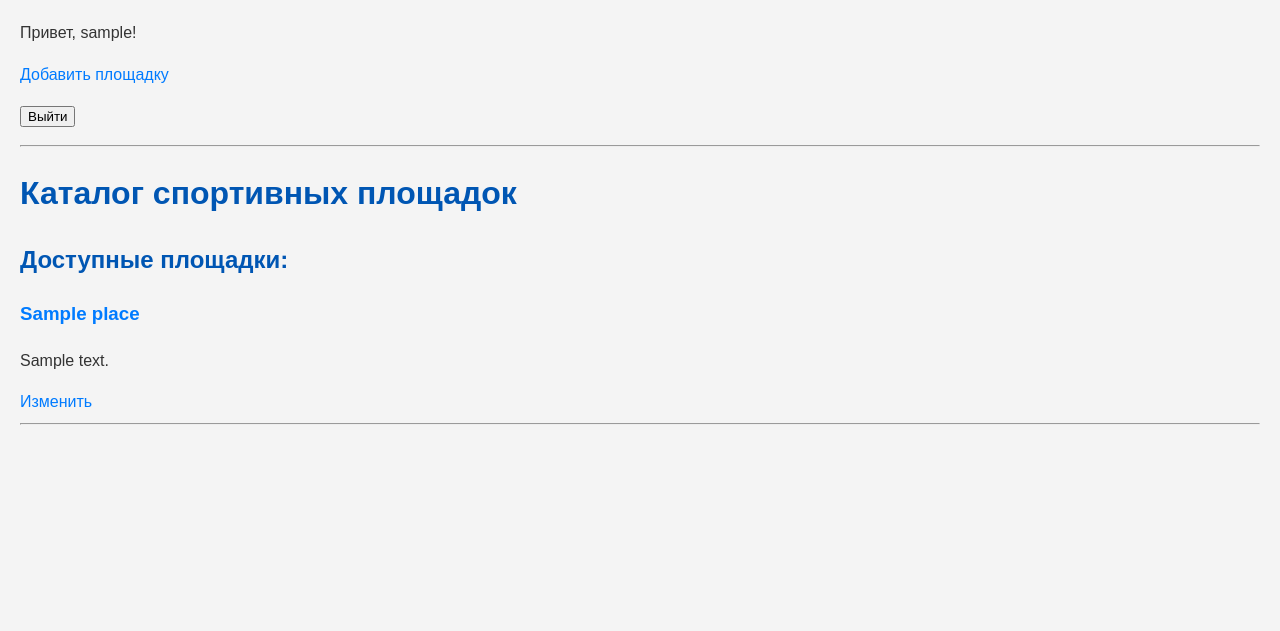
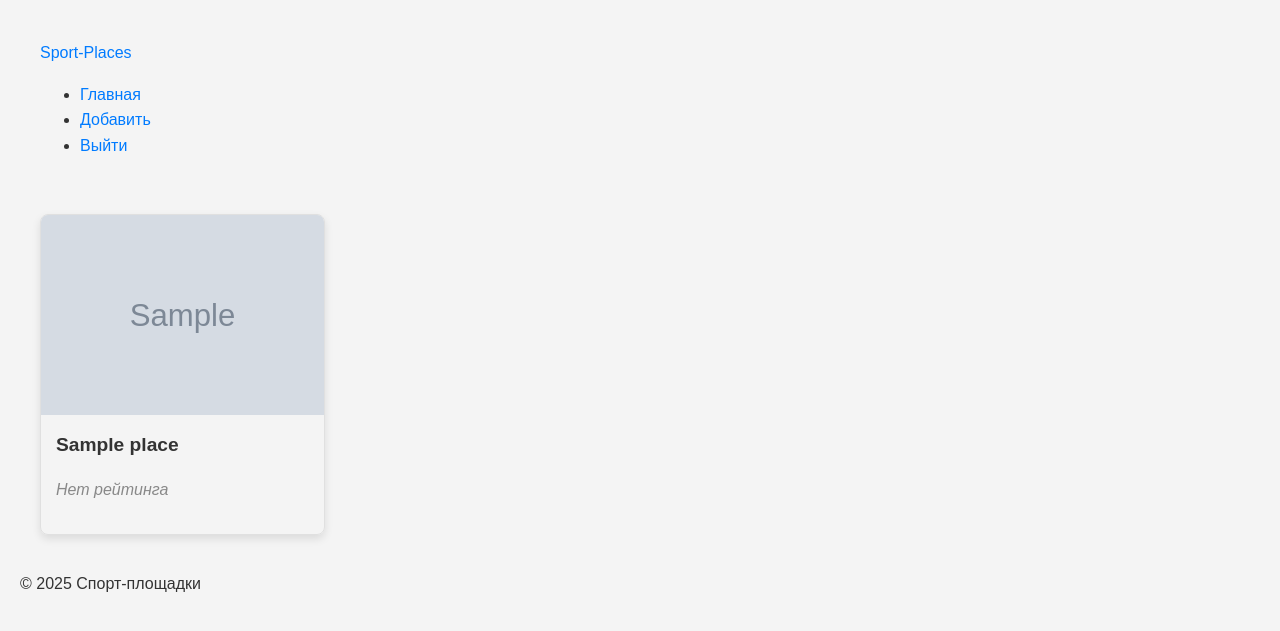
Before and after one commit to Andrei-KV/sport-places-2025, a Django app: page / in a window 1280 px wide. Shown: the top 631 px of the page. Run offline with Django 5.2, Linux system fonts and the light colour scheme; a user stored in the database is signed in; tables that the repository leaves empty hold one stand-in row (values such as "Sample post"); grey boxes marked "Sample" are stand-in pictures.

Commit message:
Add: base.html

```diff
--- a/places/models.py
+++ b/places/models.py
@@ -8,6 +8,13 @@ class Place(models.Model):
     user = models.ForeignKey(User, on_delete=models.CASCADE, null=True, blank=True)
     latitude = models.DecimalField(max_digits=9, decimal_places=6, null=True, blank=True)
     longitude = models.DecimalField(max_digits=9, decimal_places=6, null=True, blank=True)
+
+    @property
+    def first_photo(self):
+        """Возвращает первое фото для использования в качестве миниатюры."""
+        return self.photos.first()
+    # @property — это декоратор в Python, который превращает метод класса в свойство.
+    # он позволяет вызывать метод, как будто это обычный атрибут (переменная), без скобок ()
 
     def __str__(self):
         return self.name
--- a/places/static/css/styles.css
+++ b/places/static/css/styles.css
@@ -70,3 +70,93 @@ a:hover {
     height: 100%;
     border: none;
 }
+
+/* ------------------------------------------ */
+/* Настройки стартовой страницы */
+/* Общие стили для контейнера */
+.container {
+    max-width: 1200px;
+    margin: 0 auto;
+    padding: 20px;
+}
+
+/* Стили для сетки карточек */
+.card-list {
+    display: grid;
+    grid-template-columns: repeat(auto-fill, minmax(280px, 1fr));
+    gap: 20px;
+}
+
+/* Стили для отдельной карточки */
+.card {
+    border: 1px solid #e0e0e0;
+    border-radius: 8px;
+    overflow: hidden;
+    box-shadow: 0 4px 8px rgba(0, 0, 0, 0.1);
+    transition: transform 0.2s, box-shadow 0.2s;
+}
+
+.card:hover {
+    transform: translateY(-5px);
+    box-shadow: 0 8px 16px rgba(0, 0, 0, 0.2);
+}
+
+.card a {
+    text-decoration: none;
+    color: #333;
+}
+
+.card-image {
+    width: 100%;
+    height: 200px;
+    object-fit: cover;
+    display: block;
+}
+
+/* Стили для плейсхолдера, если нет фото */
+.placeholder-image {
+    width: 100%;
+    height: 200px;
+    background-color: #f0f0f0;
+    display: flex;
+    justify-content: center;
+    align-items: center;
+    color: #888;
+}
+
+/* Стили для контента внутри карточки */
+.card-content {
+    padding: 15px;
+}
+
+.card-title {
+    margin: 0 0 10px 0;
+    font-size: 1.2em;
+}
+
+/* Стили для звездного рейтинга */
+.rating-display {
+    display: flex;
+    align-items: center;
+    color: #f39c12; /* Цвет звезд */
+}
+
+.rating-display .star {
+    font-size: 1.2em;
+    margin-right: 2px;
+}
+
+.rating-display .star.filled {
+    color: #f1c40f; /* Заполненный цвет */
+}
+
+.rating-value {
+    margin-left: 5px;
+    font-weight: bold;
+    color: #555;
+}
+
+.no-rating {
+    color: #888;
+    font-style: italic;
+}
--- /dev/null
+++ b/templates/base/base.html
@@ -0,0 +1,42 @@
+<!DOCTYPE html>
+<html lang="ru">
+<head>
+    <meta charset="UTF-8">
+    <meta name="viewport" content="width=device-width, initial-scale=1.0">
+    <title>{% block title %}Спорт-площадки{% endblock %}</title>
+    {% load static %}
+    <link rel="stylesheet" href="{% static 'css/styles.css' %}">
+</head>
+<body>
+    <header class="header">
+        <div class="container header-container">
+            <div class="logo">
+                <a href="{% url 'home' %}">
+                    <span class="logo-text">Sport-Places</span>
+                </a>
+            </div>
+            <nav class="main-nav">
+                <ul class="nav-list">
+                    <li><a href="{% url 'home' %}">Главная</a></li>
+                    {% if user.is_authenticated %}
+                        <li><a href="{% url 'add_place' %}">Добавить</a></li>
+                        <li><a href="{% url 'logout' %}">Выйти</a></li>
+                    {% else %}
+                        <li><a href="{% url 'login' %}">Войти</a></li>
+                        <li><a href="{% url 'register' %}">Регистрация</a></li>
+                    {% endif %}
+                </ul>
+            </nav>
+        </div>
+    </header>
+
+    <main>
+        {% block content %}
+        {% endblock %}
+    </main>
+
+    <footer>
+        <p>© 2025 Спорт-площадки</p>
+    </footer>
+</body>
+</html>
--- a/templates/places/home.html
+++ b/templates/places/home.html
@@ -1,45 +1,35 @@
+{% extends '../base/base.html' %}
 {% load static %}
-<!DOCTYPE html>
-<html lang="ru">
-<head>
-    <meta charset="UTF-8">
-    <title>Каталог спортплощадок</title>
-    <link rel="stylesheet" href="{% static 'css/styles.css' %}">
-</head>
-<body>
-    <header>
-        {% if user.is_authenticated %}
-            <p>Привет, {{ user.username }}!</p>
-            <p><a href="{% url 'add_place' %}">Добавить площадку</a></p>
-            <p>
-                <form action="{% url 'logout' %}" method="post">
-                    {% csrf_token %}
-                    <button type="submit">Выйти</button>
-                </form>
-            </p>
-        {% else %}
-            <p><a href="{% url 'register' %}">Зарегистрироваться</a> | <a href="{% url 'login' %}">Войти</a></p>
-        {% endif %}
-        <hr>
-    </header>
-    <h1>{{ title }}</h1>
 
-    <h2>Доступные площадки:</h2>
-
-    {% for place in places %}
-        <div>
-            <h3><a href="{% url 'place_detail' place.id %}">{{ place.name }}</a></h3>
-            <p>{{ place.description }}</p>
-            {% if user.is_authenticated %}
-                <a href="{% url 'edit_place' place.id %}">Изменить</a>
-            {% endif %}
+{% block content %}
+<div class="container">
+    <div class="card-list">
+        {% for place in places %}
+        <div class="card">
+            <a href="{% url 'place_detail' place.id %}">
+                {% if place.first_photo %}
+                    <img src="{{ place.first_photo.image.url }}" alt="{{ place.name }}" class="card-image">
+                {% else %}
+                    <div class="placeholder-image">
+                        <p>Нет фото</p>
+                    </div>
+                {% endif %}
+                <div class="card-content">
+                    <h3 class="card-title">{{ place.name }}</h3>
+                    {% if place.average_rating %}
+                        <div class="rating-display">
+                            {% for _ in "12345"|make_list %}
+                                <span class="star {% if forloop.counter <= place.average_rating %}filled{% endif %}">&#9733;</span>
+                            {% endfor %}
+                            <span class="rating-value">{{ place.average_rating|floatformat:1 }}</span>
+                        </div>
+                    {% else %}
+                        <p class="no-rating">Нет рейтинга</p>
+                    {% endif %}
+                </div>
+            </a>
         </div>
-        <hr>
-    {% endfor %}
-
-    {% if not places %}
-        <p>К сожалению, площадок пока нет.</p>
-    {% endif %}
-
-</body>
-</html>
+        {% endfor %}
+    </div>
+</div>
+{% endblock %}
```
Also changed, not shown: templates/places/add_place.html (+8 -4 lines), templates/places/edit_place.html (+13 -9 lines), templates/places/place_detail.html (+7 -14 lines).
